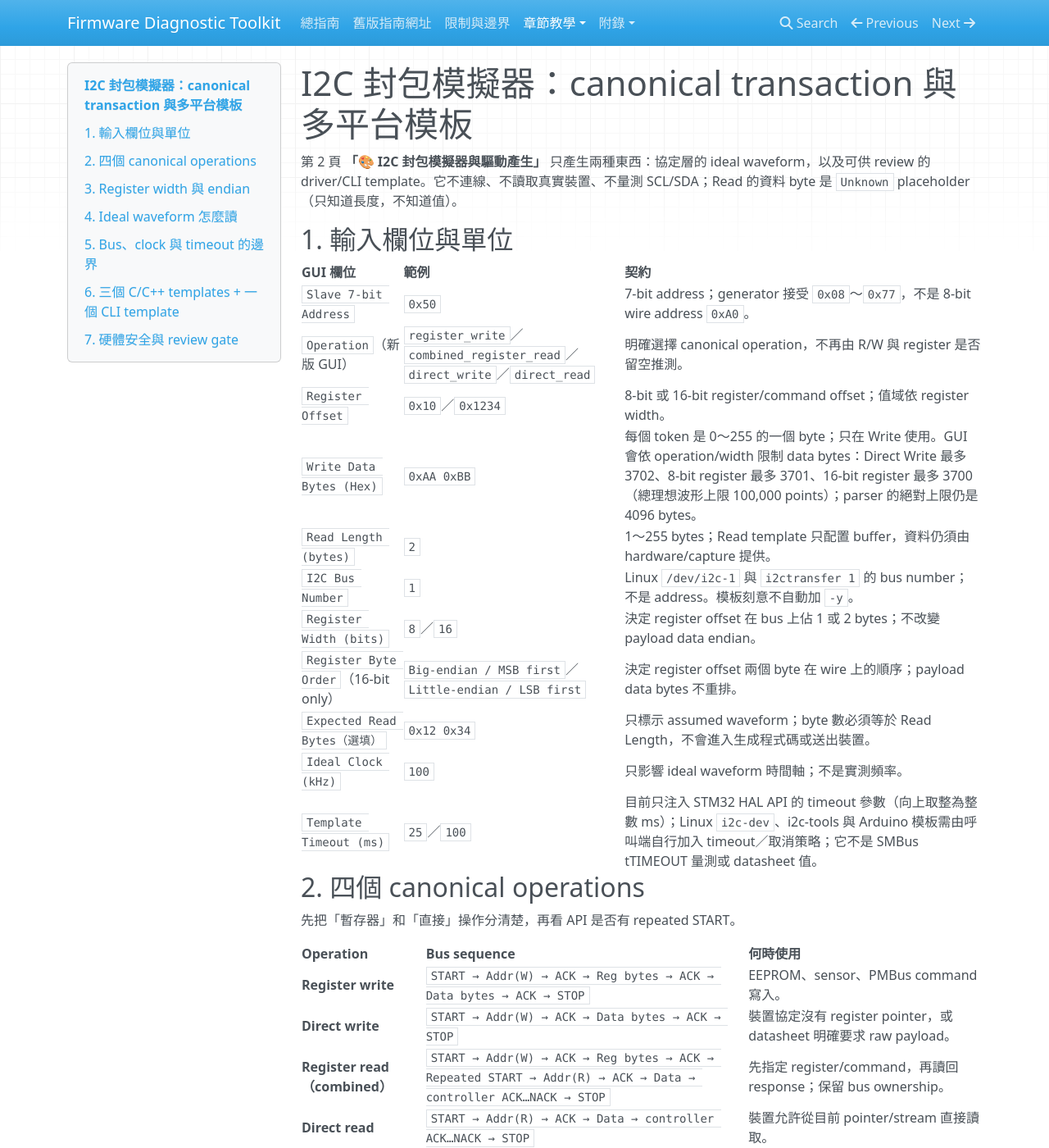
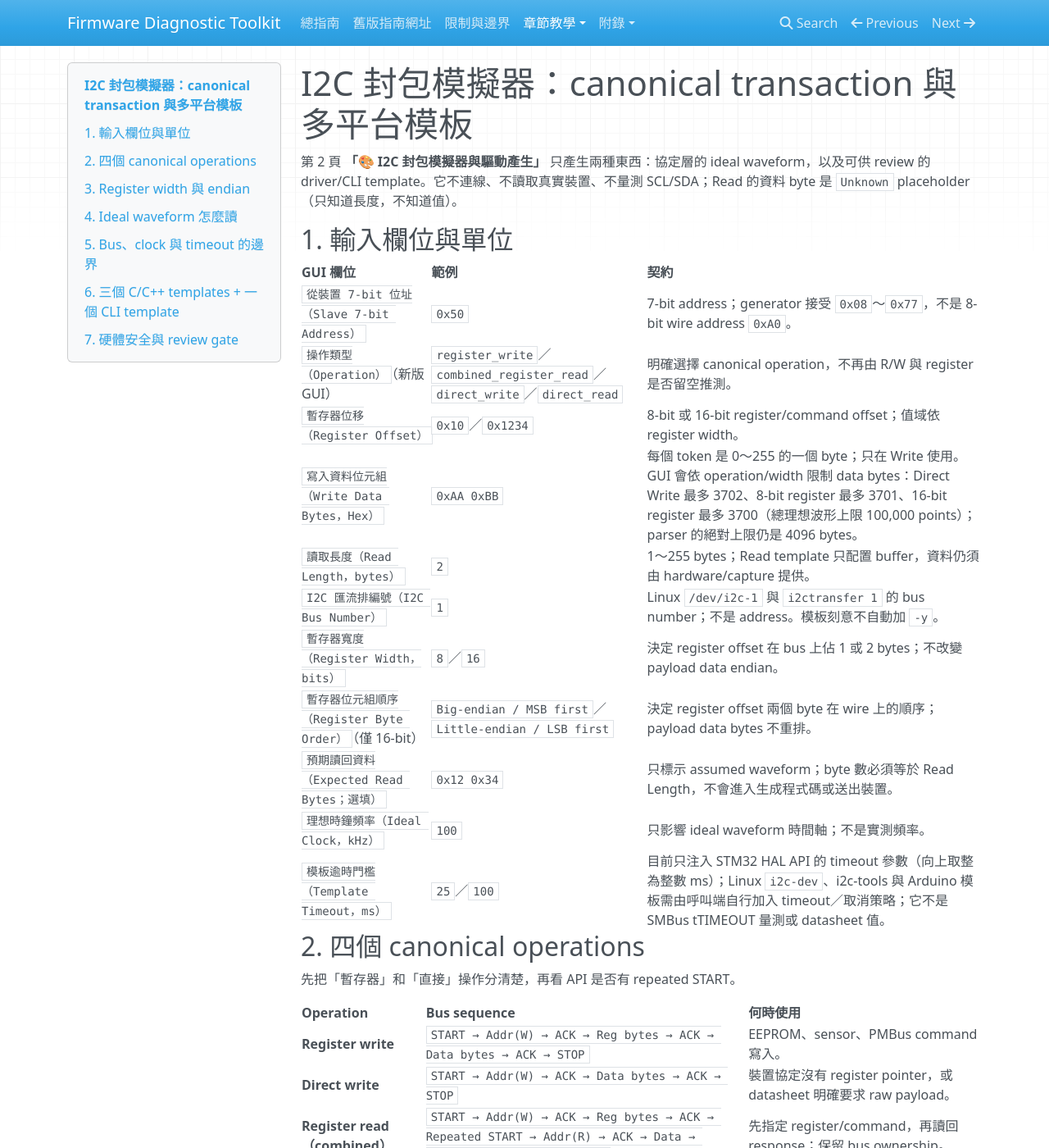
Before and after one commit to chilung-cgu/fw-diag-tool, an MkDocs documentation site: the page built from docs/chapters/ch02_packet_builder.md, in a window 1280 px wide and 1400 px high. Shown: the whole window at 82% size. Built offline with MkDocs 1.6.1, drawn with Linux system fonts in a browser that asks for light colours; nearby versions of some CDN libraries; some of the changed text lies outside the part shown.

Commit message:
docs(i2c): 同步兩頁中文化教學與報告範例

```diff
--- a/docs/chapters/ch02_packet_builder.md
+++ b/docs/chapters/ch02_packet_builder.md
@@ -6,17 +6,17 @@
 
 | GUI 欄位 | 範例 | 契約 |
 |---|---|---|
-| `Slave 7-bit Address` | `0x50` | 7-bit address；generator 接受 `0x08`～`0x77`，不是 8-bit wire address `0xA0`。 |
-| `Operation`（新版 GUI） | `register_write`／`combined_register_read`／`direct_write`／`direct_read` | 明確選擇 canonical operation，不再由 R/W 與 register 是否留空推測。 |
-| `Register Offset` | `0x10`／`0x1234` | 8-bit 或 16-bit register/command offset；值域依 register width。 |
-| `Write Data Bytes (Hex)` | `0xAA 0xBB` | 每個 token 是 0～255 的一個 byte；只在 Write 使用。GUI 會依 operation/width 限制 data bytes：Direct Write 最多 3702、8-bit register 最多 3701、16-bit register 最多 3700（總理想波形上限 100,000 points）；parser 的絕對上限仍是 4096 bytes。 |
-| `Read Length (bytes)` | `2` | 1～255 bytes；Read template 只配置 buffer，資料仍須由 hardware/capture 提供。 |
-| `I2C Bus Number` | `1` | Linux `/dev/i2c-1` 與 `i2ctransfer 1` 的 bus number；不是 address。模板刻意不自動加 `-y`。 |
-| `Register Width (bits)` | `8`／`16` | 決定 register offset 在 bus 上佔 1 或 2 bytes；不改變 payload data endian。 |
-| `Register Byte Order`（16-bit only） | `Big-endian / MSB first`／`Little-endian / LSB first` | 決定 register offset 兩個 byte 在 wire 上的順序；payload data bytes 不重排。 |
-| `Expected Read Bytes（選填）` | `0x12 0x34` | 只標示 assumed waveform；byte 數必須等於 Read Length，不會進入生成程式碼或送出裝置。 |
-| `Ideal Clock (kHz)` | `100` | 只影響 ideal waveform 時間軸；不是實測頻率。 |
-| `Template Timeout (ms)` | `25`／`100` | 目前只注入 STM32 HAL API 的 timeout 參數（向上取整為整數 ms）；Linux `i2c-dev`、i2c-tools 與 Arduino 模板需由呼叫端自行加入 timeout／取消策略；它不是 SMBus tTIMEOUT 量測或 datasheet 值。 |
+| `從裝置 7-bit 位址（Slave 7-bit Address）` | `0x50` | 7-bit address；generator 接受 `0x08`～`0x77`，不是 8-bit wire address `0xA0`。 |
+| `操作類型（Operation）`（新版 GUI） | `register_write`／`combined_register_read`／`direct_write`／`direct_read` | 明確選擇 canonical operation，不再由 R/W 與 register 是否留空推測。 |
+| `暫存器位移（Register Offset）` | `0x10`／`0x1234` | 8-bit 或 16-bit register/command offset；值域依 register width。 |
+| `寫入資料位元組（Write Data Bytes，Hex）` | `0xAA 0xBB` | 每個 token 是 0～255 的一個 byte；只在 Write 使用。GUI 會依 operation/width 限制 data bytes：Direct Write 最多 3702、8-bit register 最多 3701、16-bit register 最多 3700（總理想波形上限 100,000 points）；parser 的絕對上限仍是 4096 bytes。 |
+| `讀取長度（Read Length，bytes）` | `2` | 1～255 bytes；Read template 只配置 buffer，資料仍須由 hardware/capture 提供。 |
+| `I2C 匯流排編號（I2C Bus Number）` | `1` | Linux `/dev/i2c-1` 與 `i2ctransfer 1` 的 bus number；不是 address。模板刻意不自動加 `-y`。 |
+| `暫存器寬度（Register Width，bits）` | `8`／`16` | 決定 register offset 在 bus 上佔 1 或 2 bytes；不改變 payload data endian。 |
+| `暫存器位元組順序（Register Byte Order）`（僅 16-bit） | `Big-endian / MSB first`／`Little-endian / LSB first` | 決定 register offset 兩個 byte 在 wire 上的順序；payload data bytes 不重排。 |
+| `預期讀回資料（Expected Read Bytes；選填）` | `0x12 0x34` | 只標示 assumed waveform；byte 數必須等於 Read Length，不會進入生成程式碼或送出裝置。 |
+| `理想時鐘頻率（Ideal Clock，kHz）` | `100` | 只影響 ideal waveform 時間軸；不是實測頻率。 |
+| `模板逾時門檻（Template Timeout，ms）` | `25`／`100` | 目前只注入 STM32 HAL API 的 timeout 參數（向上取整為整數 ms）；Linux `i2c-dev`、i2c-tools 與 Arduino 模板需由呼叫端自行加入 timeout／取消策略；它不是 SMBus tTIMEOUT 量測或 datasheet 值。 |
 
 ## 2. 四個 canonical operations
 
@@ -155,7 +155,7 @@ GUI 可下載 deterministic ZIP：`transfer_spec.json`、四平台 snippets、`S
 
 ## 7. 硬體安全與 review gate
 
-生成程式碼不代表可以立即在板上執行。尤其 Write 可能改變 PMBus 電源設定、GPIO output、sensor configuration 或 EEPROM 內容。
+生成程式碼不代表可以立即在板上執行。尤其寫入操作可能改變 PMBus 電源設定、GPIO 輸出、感測器設定（sensor configuration）或 EEPROM 內容。
 
 執行前逐項確認：
 
```
Also changed, not shown: docs/chapters/appendix_chart_guide.md (+6 -6 lines), docs/chapters/ch01_i2c_pmbus.md (+19 -19 lines), examples/demo_normal_report.md (+39 -39 lines).
